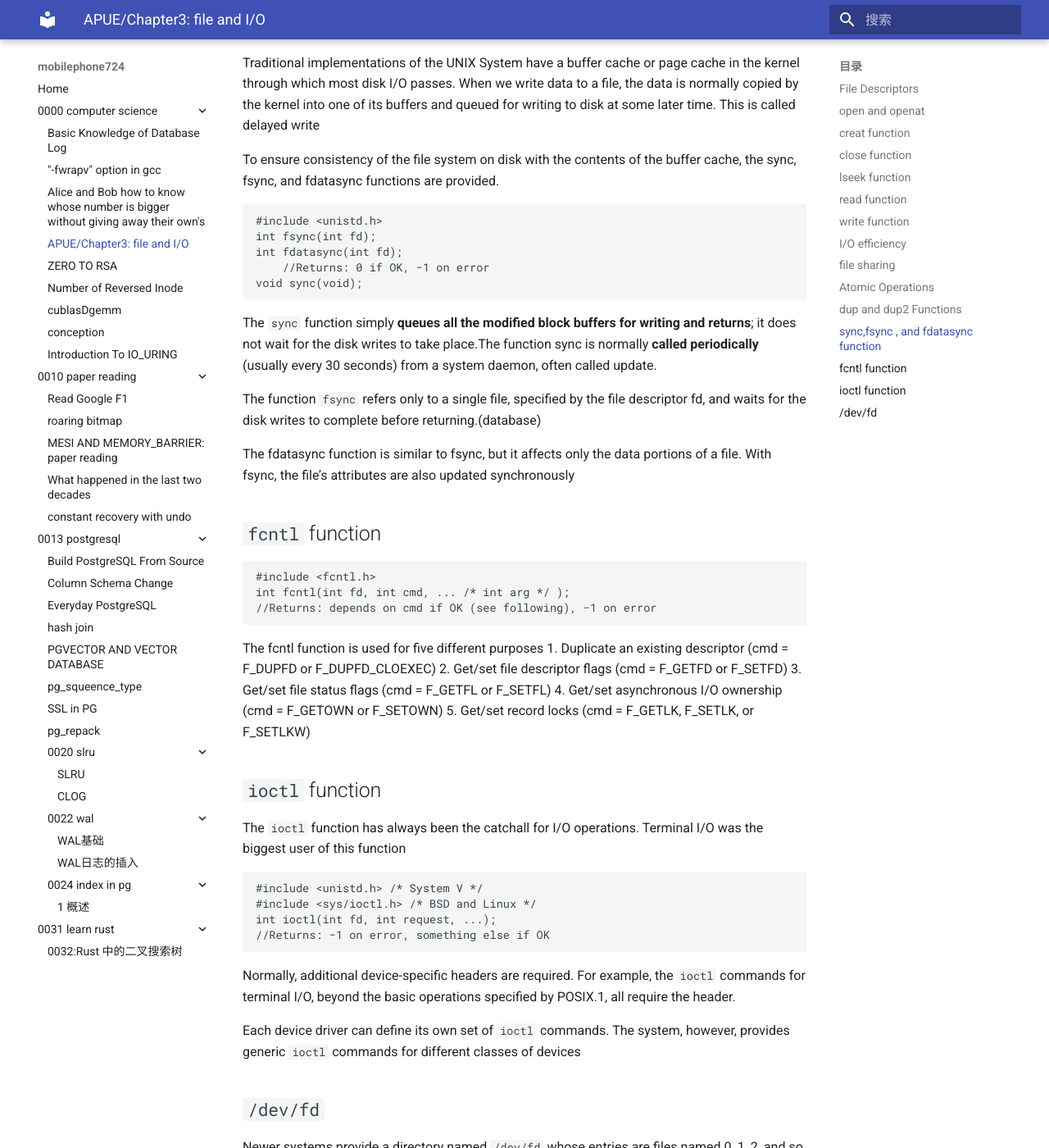
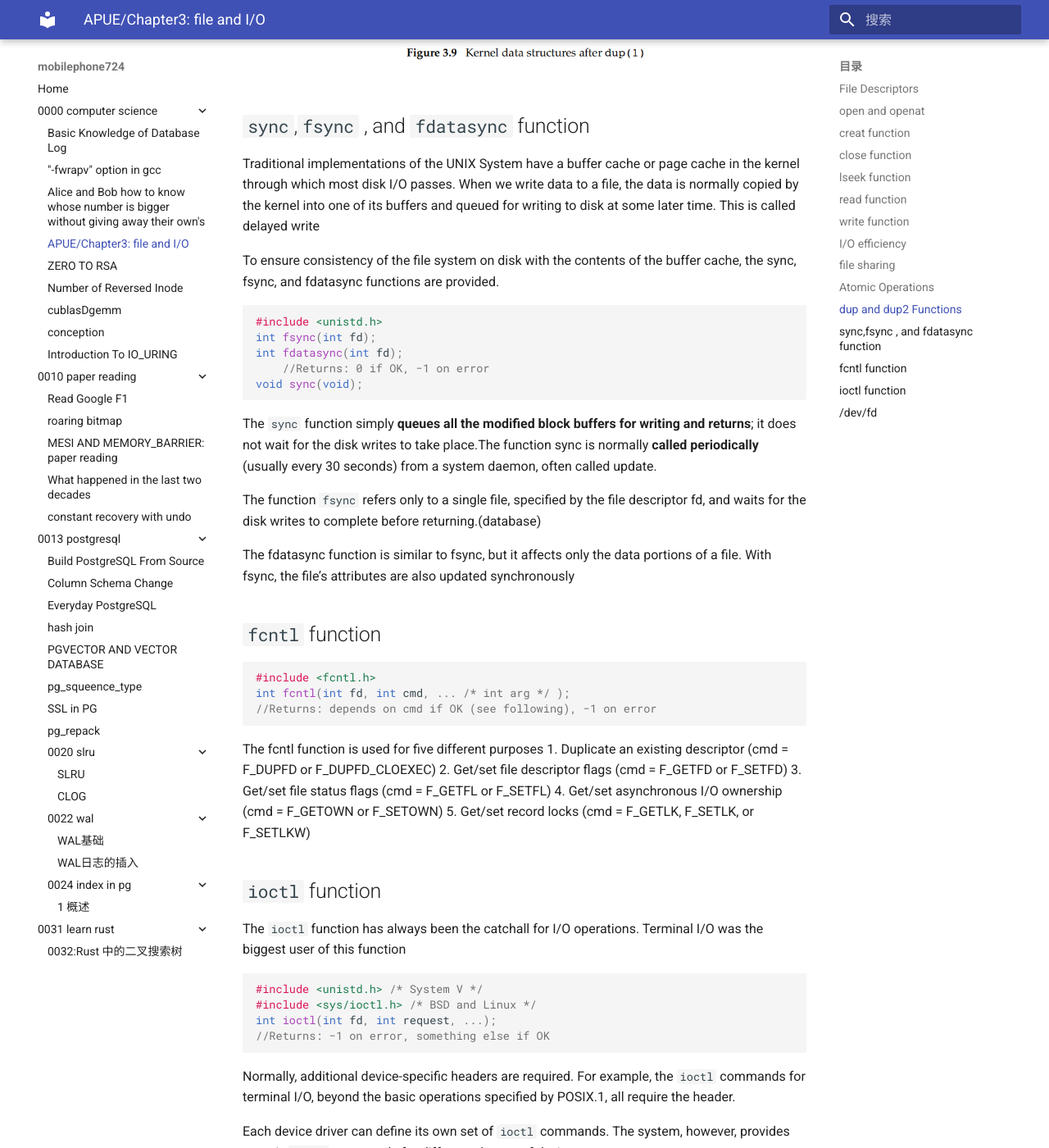
Before and after one commit to mobilephone724/notes, an MkDocs documentation site: the page built from docs/0000-computer_science/0006-linux-file.md, in a window 1280 px wide and 1400 px high, scrolled down 7471 px. Shown: the whole window at 82% size. Built offline with MkDocs 1.6.1 and Material for MkDocs 9.7.7, drawn with Linux system fonts in a browser that asks for light colours; some of the changed text lies outside the part shown.

Commit message:
support code highlight

```diff
--- a/mkdocs.yml
+++ b/mkdocs.yml
@@ -10,6 +10,11 @@
     - content.math
 
 markdown_extensions:
+  - pymdownx.highlight:
+      anchor_linenums: true # 允许锚定行号
+      line_spans: __span   # 启用行范围高亮
+      pygments_lang_class: true # 确保语言类名正确
+  - pymdownx.superfences: {} # 增强的代码围栏支持
   - pymdownx.arithmatex:
       generic: true
 
```
